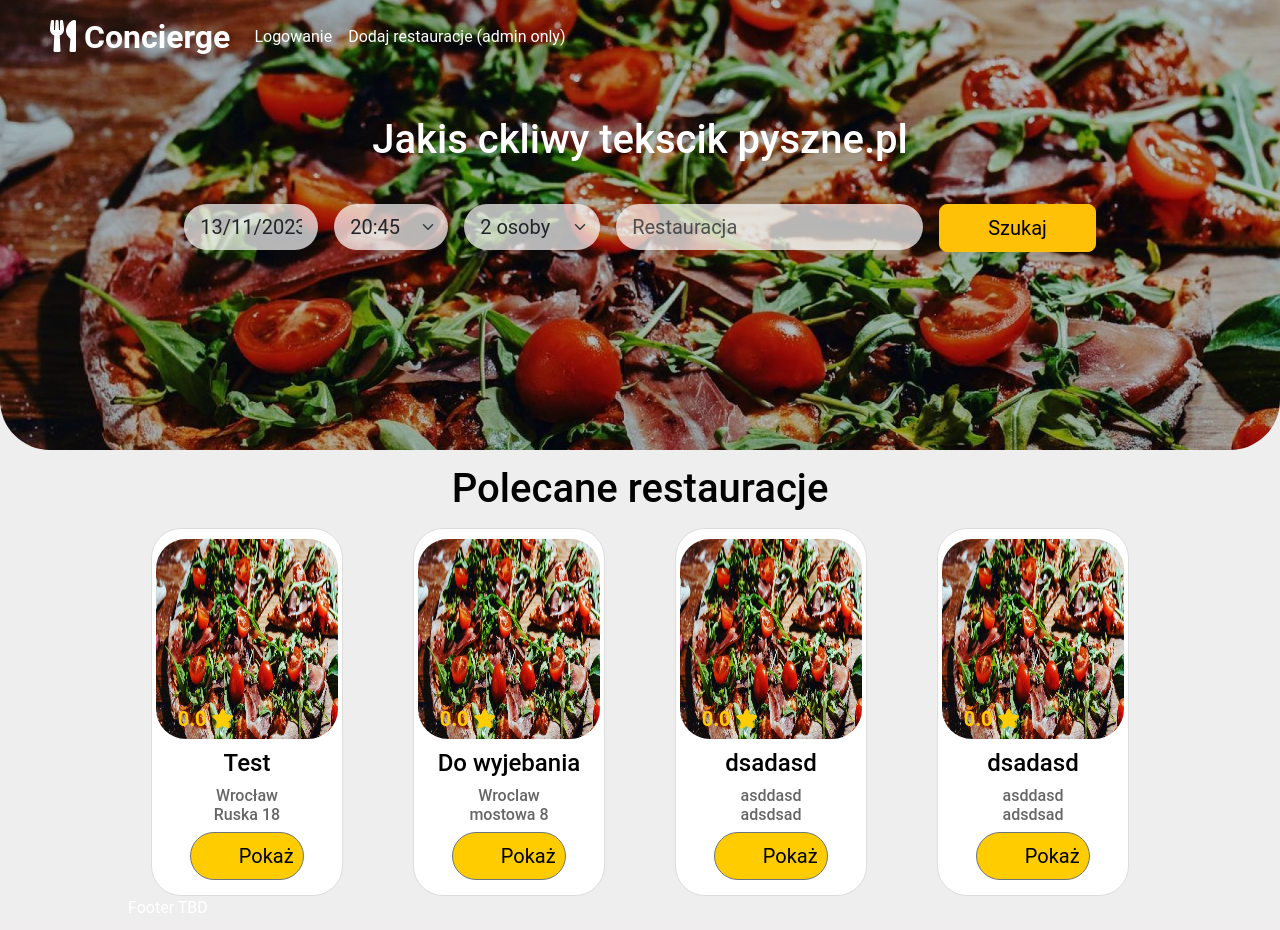
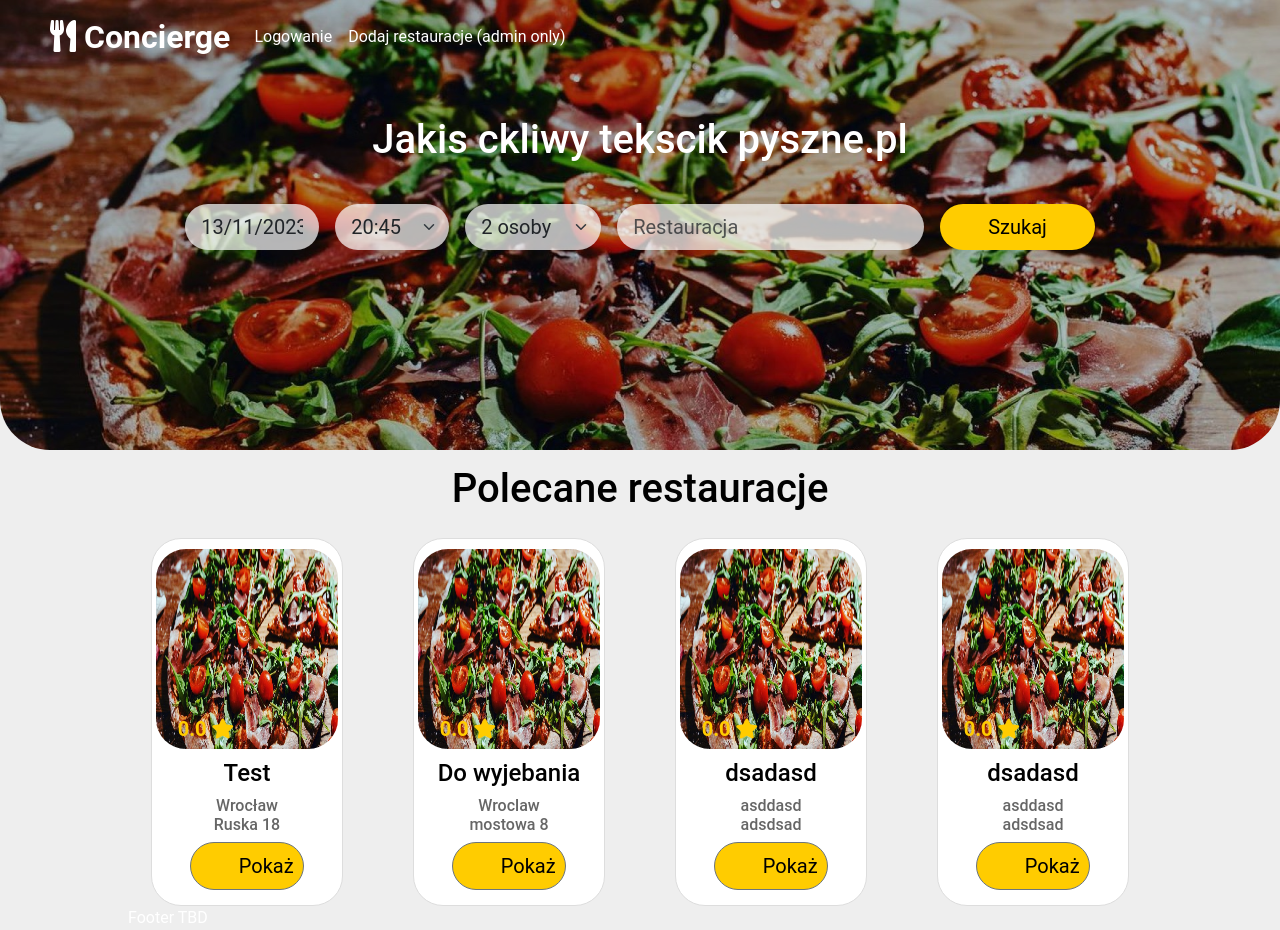
Before and after one commit to Doseeey/Concierge, a Django app: page / in a window 1280 px wide. Run offline with Django 4.2, Linux system fonts and the light colour scheme; data comes from the database, SQL or seed files in the repository; some libraries are stand-ins or nearby versions.

Commit message:
fixed display errors

```diff
--- a/ConciergeApp/static/RestaurantViews/css/restaurantViews.css
+++ b/ConciergeApp/static/RestaurantViews/css/restaurantViews.css
@@ -78,6 +78,7 @@ td {
     background-color: #fc0;
     color: #000;
     border: none;
+    border-radius: 50px !important;
 }
 
 .submit-restaurant:hover {
@@ -145,6 +146,10 @@ td {
     border-radius: 50px !important;
 }
 
+.row {
+    margin-top: 25px;
+}
+
 .image-container {
     position: relative;
     text-align: center;
--- a/ConciergeApp/templates/RestaurantViews/index.html
+++ b/ConciergeApp/templates/RestaurantViews/index.html
@@ -46,7 +46,7 @@
             </div>
 
             <div class="col-auto">
-                <input type="submit" class="btn btn-block btn-warning btn-lg py-2 px-5" value="Szukaj">
+                <input type="submit" class="btn btn-block btn-warning btn-lg py-2 px-5 submit-restaurant" value="Szukaj">
             </div>
 
         </div>
@@ -58,6 +58,9 @@
     <div class="container">
 
         {% for restaurant in restaurants %}
+            {% if forloop.counter0|divisibleby:4 and forloop.counter != 1%}
+            </div>
+            {% endif %}
             {% if forloop.counter0|divisibleby:4  or forloop.counter == 1%}
             <div class="row gx-5">
             {% endif %}
@@ -75,13 +78,12 @@
                     </div>
                 </div>
         {% endfor %}
-
-      </div>
-</div>
+        </div>
+    </div>
 {% endblock body %}
 
 {% block jsScripts %}
-    <script src="{% static "RestaurantViews/js/restaurantViews.js" %}">
+    <script src="{% static "RestaurantViews/js/restaurantViews.js" %}"></script>
     <script src="https://cdn.jsdelivr.net/npm/popper.js@1.12.9/dist/umd/popper.min.js"
         integrity="sha384-ApNbgh9B+Y1QKtv3Rn7W3mgPxhU9K/ScQsAP7hUibX39j7fakFPskvXusvfa0b4Q"
         crossorigin="anonymous">
```
